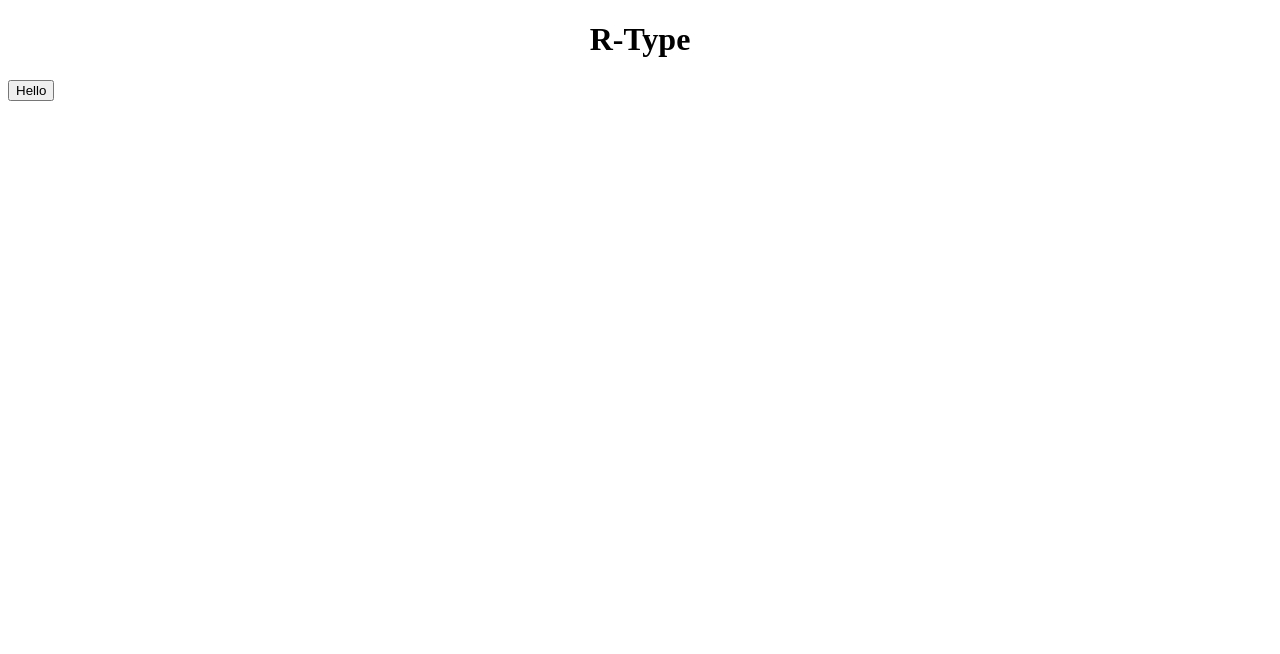
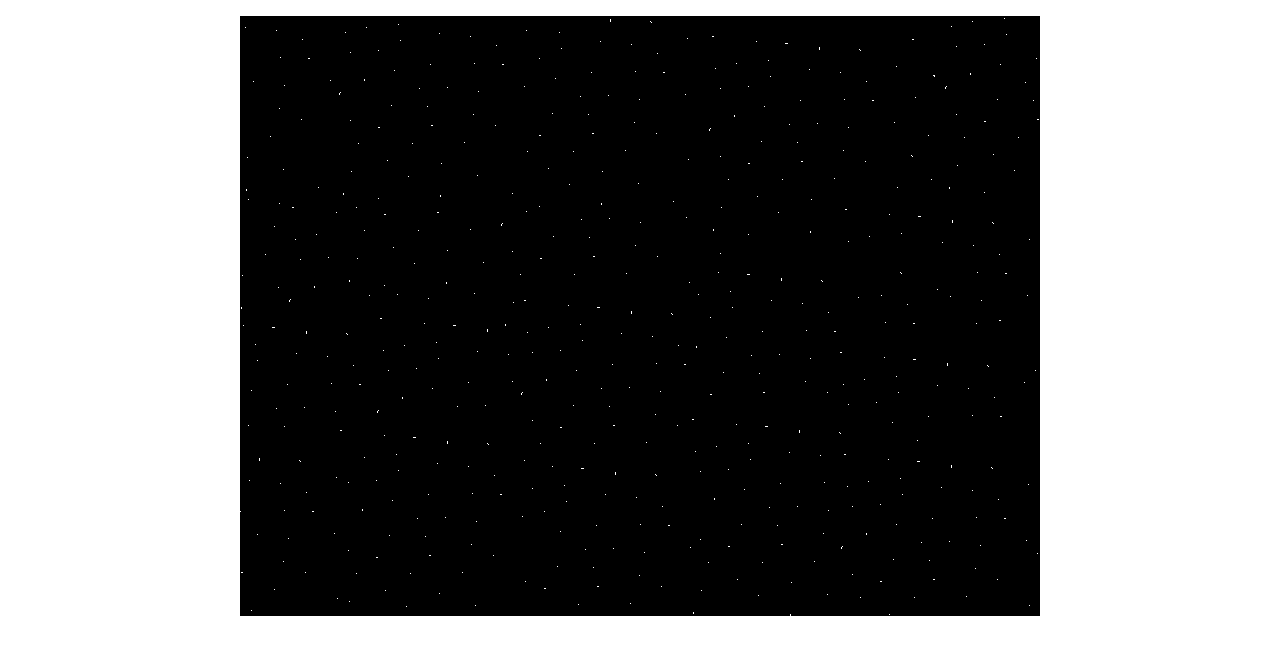
Before and after one commit to gordon2012/rtype, a website built with webpack: page src/index.html in a window 1280 px wide. Built offline with nearby package versions, Linux system fonts and the light colour scheme; files whose address does not match are found by name.

Commit message:
Implement scrolling background (Closes #1)

```diff
--- a/src/index.html
+++ b/src/index.html
@@ -7,9 +7,8 @@
         <title>R-Type</title>
     </head>
     <body>
-        <h1>R-Type</h1>
 
-        <button>Hello</button>
+        <canvas class="bg" width="800" height="600"></canvas>
 
         <script src="bundle.js"></script>
     </body>
--- a/src/index.js
+++ b/src/index.js
@@ -1,4 +1,91 @@
 require('file-loader?name=[name].[ext]!./index.html');
 require('./style.css');
+require('file-loader?name=[name].[ext]!./images/stars.png');
+// TODO: Figure out better way of loading images
 
-document.querySelector('button').addEventListener('click', e => console.log('World'));
+
+// Images, using ES6 class
+//
+class ImageController {
+    constructor() {
+        this.images = {};
+    }
+
+    setImage(name, src) {
+        this.images[name] = new Image();
+        this.images[name].src = src;
+    }
+
+    getImage(name) {
+        return this.images[name];
+    }
+
+    logImage(name) {
+        console.log(this.images[name]);
+    }
+}
+
+
+// Represents a drawable object, currently only the background
+//
+class Entity {
+    constructor(x, y, speed, canvas, context) {
+        // TODO: Also have init()?
+        this.x = x;
+        this.y = y;
+        this.speed = speed;
+        this.canvas = canvas;
+        this.context = context;
+    }
+
+    // TODO: Make draw function more versatile
+    //
+    draw() {
+        this.x += this.speed;
+
+        const bg = imageController.getImage('bg');
+
+        this.context.drawImage(bg, this.x, this.y);
+        this.context.drawImage(bg, this.x - this.canvas.width, this.y);
+
+        if(this.x >= this.canvas.width)
+            this.x = 0;
+    }
+}
+
+
+class Game {
+    constructor() {
+        // TODO: Find better way to manage canvases, maybe parameters of the constructor? config object?
+        this.bgCanvas = document.querySelector('canvas.bg');
+        // Maybe put image loading here? Have imageController be an attribute of this object?
+    }
+
+    init() {
+        if(this.bgCanvas.getContext) {
+            this.bgContext = this.bgCanvas.getContext('2d');
+
+            this.background = new Entity(0, 0, 1, this.bgCanvas, this.bgContext);
+
+            return true;
+        } else return false;
+    }
+
+    start() {
+        this.animate();
+    }
+
+    animate() {
+        window.requestAnimationFrame(() => this.animate());
+        this.background.draw();
+    }
+}
+
+
+// Initialize the game
+//
+const imageController = new ImageController();
+imageController.setImage('bg', 'stars.png');
+
+const game = new Game();
+if(game.init()) game.start();
--- a/src/style.css
+++ b/src/style.css
@@ -1,3 +1,6 @@
-h1 {
-    text-align: center;
+body {
+    margin: 16px 0;
+    display: flex;
+    justify-content: center;
+
 }
```
Also changed, not shown: src/images/stars.png (added).
